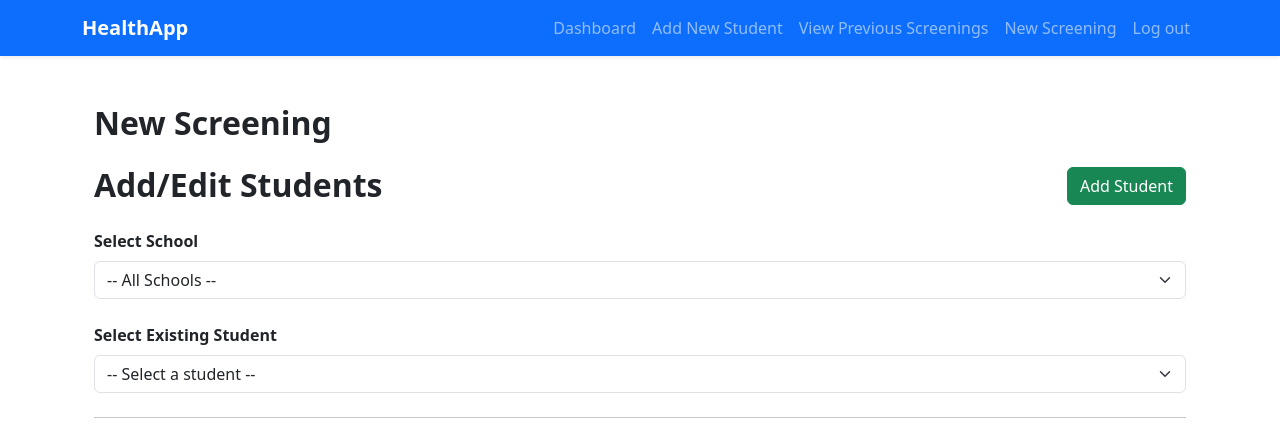
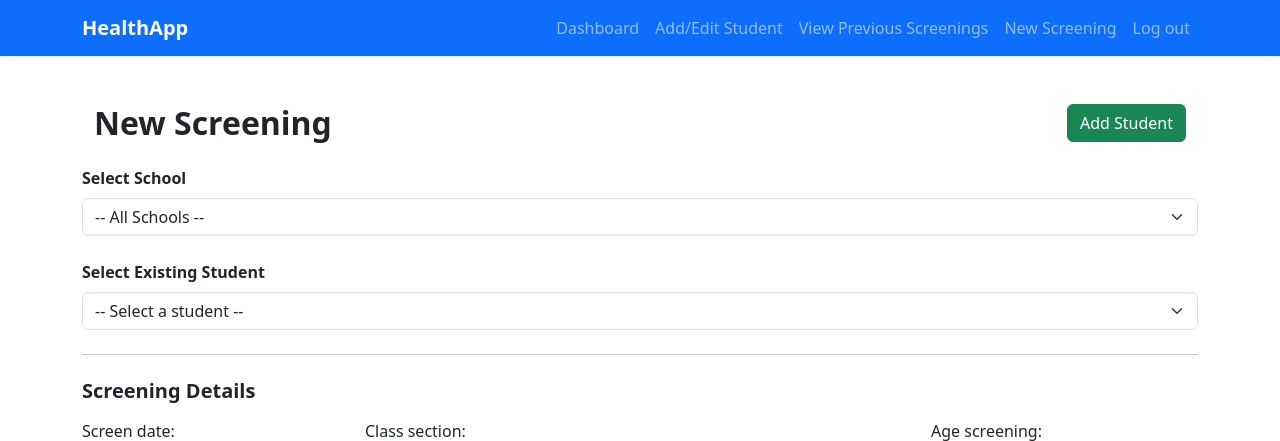
Before and after one commit to larslover/healthapp, a Django app: page /screenings/ in a window 1280 px wide. Shown: the top 441 px of the page. Run offline with Django 5.2, Linux system fonts and the light colour scheme; the visitor is signed in with stand-in values (Sample User, id 1); data that the repository does not hold is empty.

Commit message:
changed title names

```diff
--- a/core/templates/core/base.html
+++ b/core/templates/core/base.html
@@ -61,7 +61,7 @@
           <div class="collapse navbar-collapse" id="navbarNav">
               <ul class="navbar-nav ms-auto">
                   <li class="nav-item"><a class="nav-link" href="{% url 'dashboard' %}">Dashboard</a></li>
-                  <li class="nav-item"><a class="nav-link" href="{% url 'screened_students' %}">Add New Student</a></li>
+                  <li class="nav-item"><a class="nav-link" href="{% url 'screened_students' %}">Add/Edit Student</a></li>
                   <li class="nav-item"><a class="nav-link" href="{% url 'screening_summary' %}">View Previous Screenings</a></li>
                   <li class="nav-item"><a class="nav-link" href="{% url 'screening_list' %}">New Screening</a></li>
                   <li class="nav-item">
--- a/core/templates/core/dashboard.html
+++ b/core/templates/core/dashboard.html
@@ -12,7 +12,7 @@
       <a href="{% url 'screened_students' %}" class="text-decoration-none">
         <div class="card text-center shadow-sm h-100 border-0">
           <div class="card-body">
-            <h5 class="card-title fw-bold">Add Students</h5>
+            <h5 class="card-title fw-bold">Add/Edit Students</h5>
 
           </div>
         </div>
--- a/core/templates/core/screening_list.html
+++ b/core/templates/core/screening_list.html
@@ -3,11 +3,12 @@
 
 {% block content %}
 <div class="container my-4">
-  <h2 class="fw-bold mb-4">New Screening</h2>
-  <h2 class="mb-4 fw-bold d-flex justify-content-between align-items-center">
-    Add/Edit Students
+  <h2 class="fw-bold mb-4 d-flex justify-content-between align-items-center">
+    New Screening
     <a href="{% url 'student_create' %}" class="btn btn-success">Add Student</a>
-</h2>
+  </h2>
+</div>
+
   <!-- Last Doctor’s Remarks -->
   <div id="remarksContainer" class="alert alert-danger fw-semibold mb-4" style="display:none;">
     <strong>Last Doctor’s Remarks:</strong><br>
```
